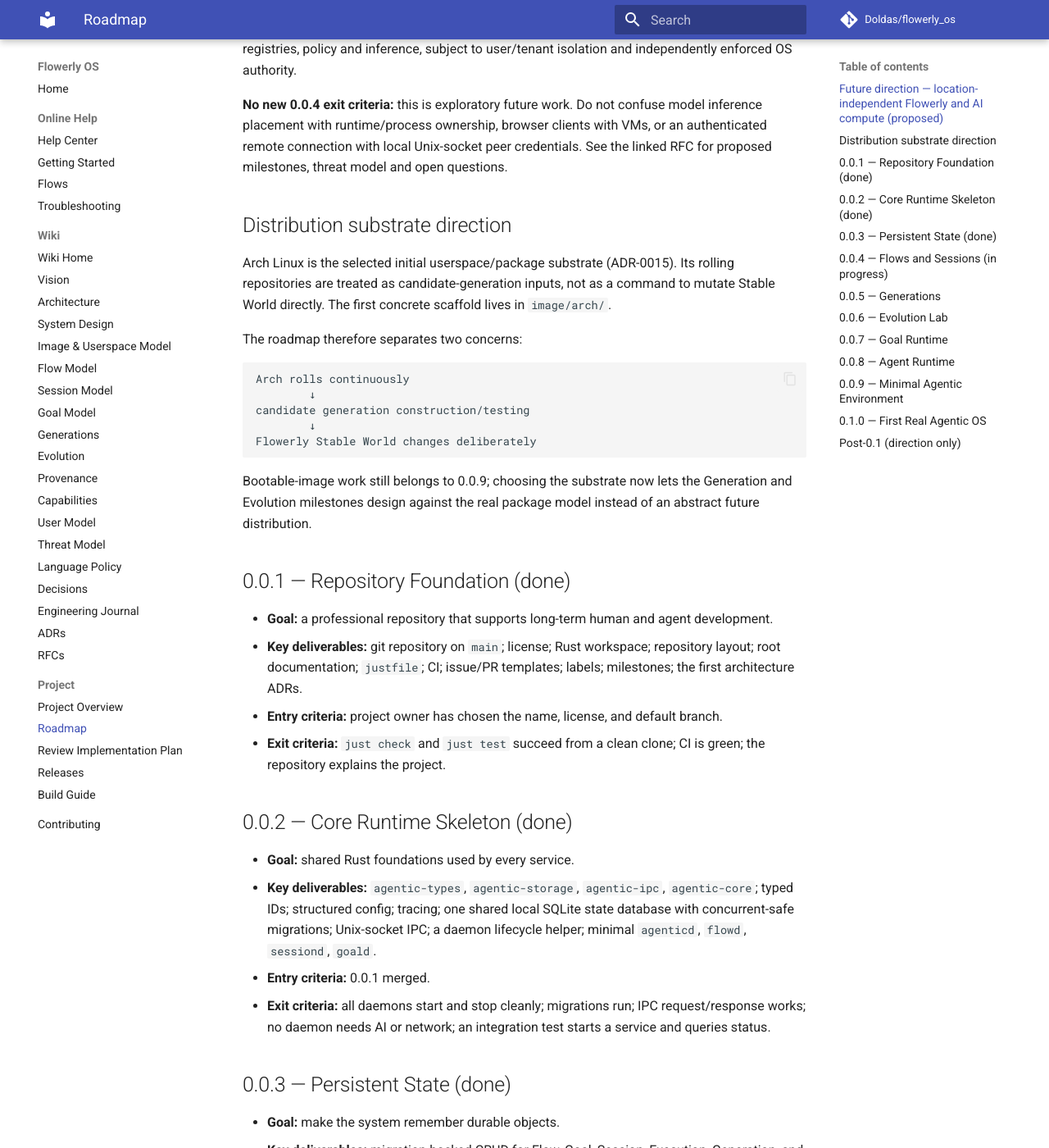
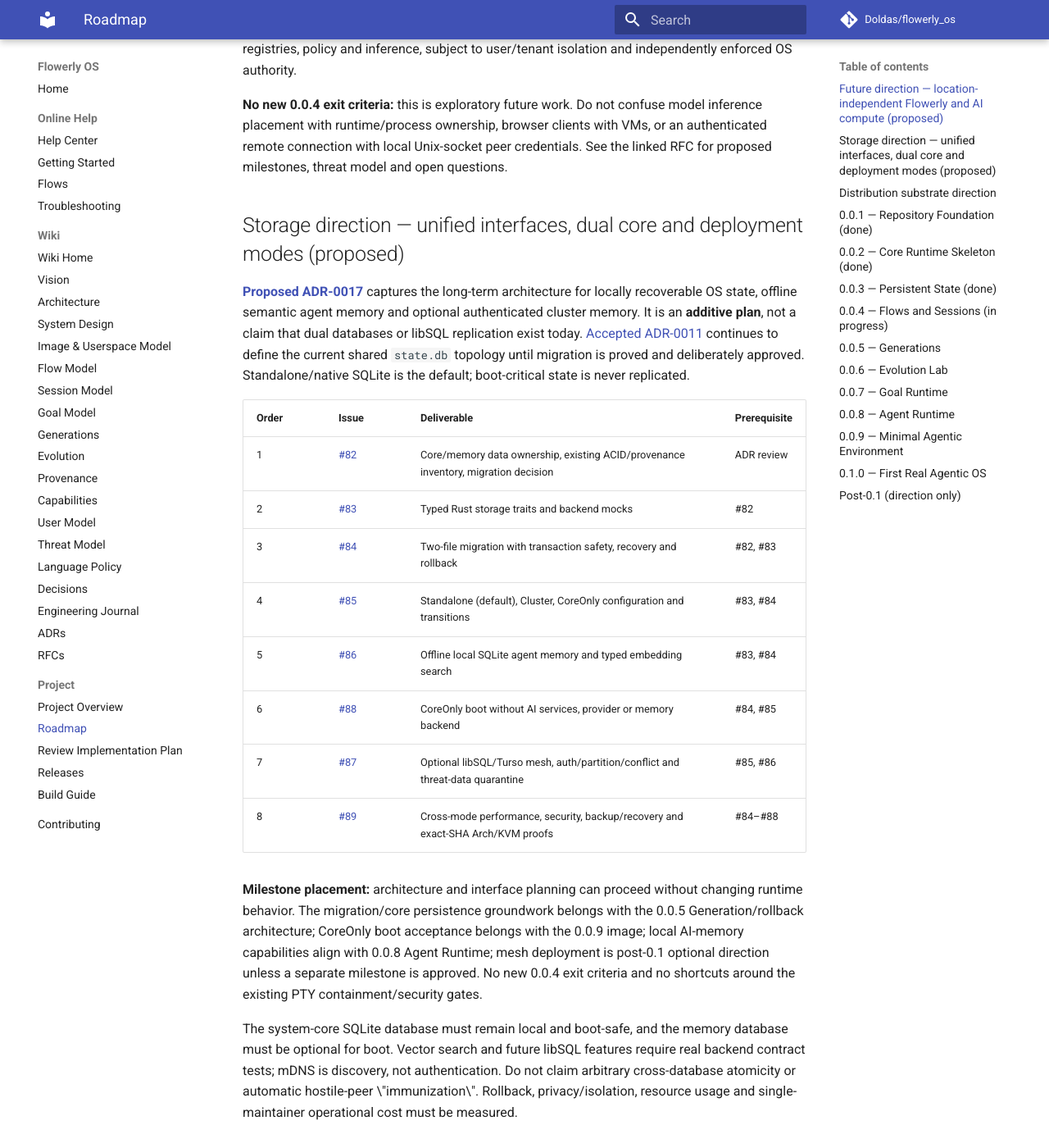
Before and after one commit to Doldas/flowerly_os, an MkDocs documentation site: the page built from docs/roadmap.md, in a window 1280 px wide and 1400 px high, scrolled down 639 px. Shown: the whole window at 82% size. Built offline with MkDocs 1.6.1 and Material for MkDocs 9.7.7, drawn with Linux system fonts in a browser that asks for light colours; comment, search, counter and statistics services are not loaded.

Commit message:
docs(storage): propose ADR-0017 dual-core modes and sequence issues #82-#89

```diff
--- a/docs/roadmap.md
+++ b/docs/roadmap.md
@@ -16,6 +16,43 @@ Status legend: done, in progress, planned.
 User-friendly AI capability profiles (**Essential / Enhanced / Advanced / Custom**) should be separate from background-activity preferences. Expert users should be able to author portable, versioned per-agent model/resource profiles. Organizations may optionally centralize model registries, policy and inference, subject to user/tenant isolation and independently enforced OS authority.
 
 **No new 0.0.4 exit criteria:** this is exploratory future work. Do not confuse model inference placement with runtime/process ownership, browser clients with VMs, or an authenticated remote connection with local Unix-socket peer credentials. See the linked RFC for proposed milestones, threat model and open questions.
+
+## Storage direction — unified interfaces, dual core and deployment modes (proposed)
+
+[**Proposed ADR-0017**](adr/0017-unified-mode-driven-storage.md) captures the
+long-term architecture for locally recoverable OS state, offline semantic
+agent memory and optional authenticated cluster memory. It is an **additive
+plan**, not a claim that dual databases or libSQL replication exist today.
+[Accepted ADR-0011](adr/0011-shared-local-state-database.md) continues to
+define the current shared `state.db` topology until migration is proved
+and deliberately approved. Standalone/native SQLite is the default;
+boot-critical state is never replicated.
+
+| Order | Issue | Deliverable | Prerequisite |
+| --- | --- | --- | --- |
+| 1 | [#82](https://github.com/Doldas/flowerly_os/issues/82) | Core/memory data ownership, existing ACID/provenance inventory, migration decision | ADR review |
+| 2 | [#83](https://github.com/Doldas/flowerly_os/issues/83) | Typed Rust storage traits and backend mocks | #82 |
+| 3 | [#84](https://github.com/Doldas/flowerly_os/issues/84) | Two-file migration with transaction safety, recovery and rollback | #82, #83 |
+| 4 | [#85](https://github.com/Doldas/flowerly_os/issues/85) | Standalone (default), Cluster, CoreOnly configuration and transitions | #83, #84 |
+| 5 | [#86](https://github.com/Doldas/flowerly_os/issues/86) | Offline local SQLite agent memory and typed embedding search | #83, #84 |
+| 6 | [#88](https://github.com/Doldas/flowerly_os/issues/88) | CoreOnly boot without AI services, provider or memory backend | #84, #85 |
+| 7 | [#87](https://github.com/Doldas/flowerly_os/issues/87) | Optional libSQL/Turso mesh, auth/partition/conflict and threat-data quarantine | #85, #86 |
+| 8 | [#89](https://github.com/Doldas/flowerly_os/issues/89) | Cross-mode performance, security, backup/recovery and exact-SHA Arch/KVM proofs | #84–#88 |
+
+**Milestone placement:** architecture and interface planning can proceed
+without changing runtime behavior. The migration/core persistence groundwork
+belongs with the 0.0.5 Generation/rollback architecture; CoreOnly boot
+acceptance belongs with the 0.0.9 image; local AI-memory capabilities align
+with 0.0.8 Agent Runtime; mesh deployment is post-0.1 optional direction
+unless a separate milestone is approved. No new 0.0.4 exit criteria and no
+shortcuts around the existing PTY containment/security gates.
+
+The system-core SQLite database must remain local and boot-safe, and the
+memory database must be optional for boot. Vector search and future libSQL
+features require real backend contract tests; mDNS is discovery, not
+authentication. Do not claim arbitrary cross-database atomicity or automatic
+hostile-peer \"immunization\". Rollback, privacy/isolation, resource usage
+and single-maintainer operational cost must be measured.
 
 ## Distribution substrate direction
 
```
Also changed, not shown: docs/adr/0017-unified-mode-driven-storage.md (added, +177 -0 lines), docs/adr/index.md (+4 -0 lines).
